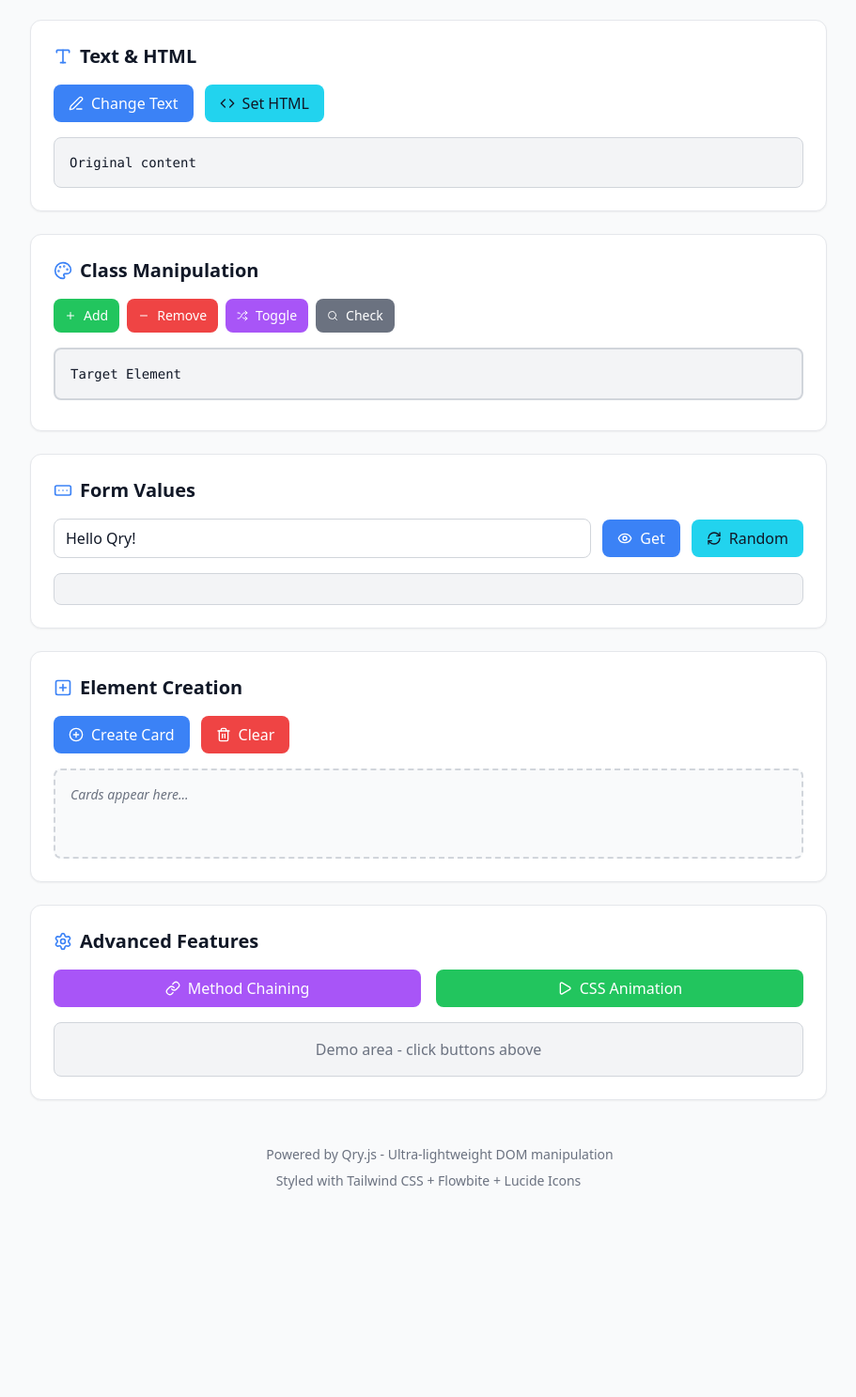
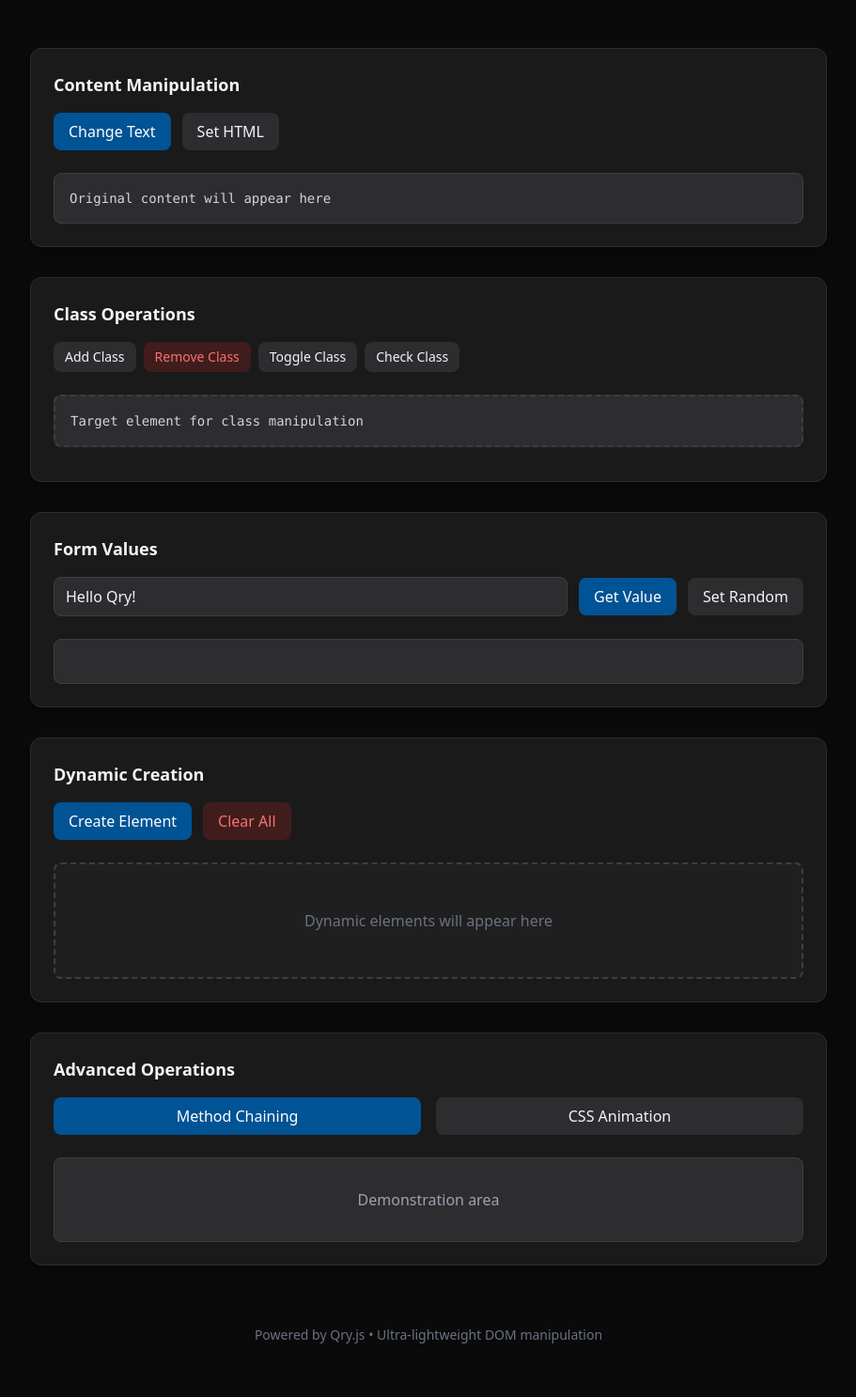
Before and after one commit to Bloechle/Qry, a website: page index.html in a window 1280 px wide. Shown: the part 145-1632 px from the top of the page at 94% size, without its empty margins (184-1095 px from the left). Before the commit the page ends 1460 px from the top, so only its background shows below. Drawn offline with nearby package versions, Linux system fonts and the light colour scheme.

Commit message:
Qry is born

```diff
--- a/index.html
+++ b/index.html
@@ -3,7 +3,7 @@
 <head>
     <meta charset="UTF-8">
     <meta name="viewport" content="width=device-width, initial-scale=1.0">
-    <title>Qry.js Test - Modern</title>
+    <title>Qry.js</title>
 
     <!-- Tailwind CSS -->
     <script src="https://cdn.tailwindcss.com"></script>
@@ -12,9 +12,14 @@
             theme: {
                 extend: {
                     colors: {
-                        primary: "#3b82f6",
-                        secondary: "#64748b",
-                        accent: "#22d3ee"
+                        unifr: "#005395",
+                        dark: {
+                            100: "#0a0a0b",
+                            200: "#1a1a1b",
+                            300: "#2d2d30",
+                            400: "#3e3e42",
+                            500: "#52525b"
+                        }
                     }
                 }
             }
@@ -24,177 +29,146 @@
     <style type="text/tailwindcss">
         @layer components {
             .btn {
-                @apply inline-flex items-center gap-2 px-4 py-2 text-white rounded-lg transition-colors focus:ring-2 focus:ring-offset-2;
+                @apply inline-flex items-center gap-2 px-4 py-2 rounded-lg transition-all duration-200 font-medium;
             }
-            .btn-primary { @apply bg-primary hover:bg-blue-600 focus:ring-blue-500; }
-            .btn-accent { @apply bg-accent text-gray-900 hover:bg-cyan-400 focus:ring-cyan-500; }
-            .btn-success { @apply bg-green-500 hover:bg-green-600 focus:ring-green-500; }
-            .btn-danger { @apply bg-red-500 hover:bg-red-600 focus:ring-red-500; }
-            .btn-purple { @apply bg-purple-500 hover:bg-purple-600 focus:ring-purple-500; }
-            .btn-gray { @apply bg-gray-500 hover:bg-gray-600 focus:ring-gray-500; }
-            .btn-sm { @apply px-3 py-2 text-sm; }
+            .btn-primary {
+                @apply bg-unifr hover:bg-unifr/90 text-white focus:ring-2 focus:ring-unifr/50 focus:ring-offset-2 focus:ring-offset-dark-100;
+            }
+            .btn-secondary {
+                @apply bg-dark-300 hover:bg-dark-400 text-gray-100 focus:ring-2 focus:ring-gray-500/50 focus:ring-offset-2 focus:ring-offset-dark-100;
+            }
+            .btn-danger {
+                @apply bg-red-600/20 hover:bg-red-600/30 text-red-400 focus:ring-2 focus:ring-red-500/50 focus:ring-offset-2 focus:ring-offset-dark-100;
+            }
+            .btn-sm { @apply px-3 py-1.5 text-sm; }
 
-            .card { @apply bg-white rounded-xl shadow-sm p-6 border border-gray-200; }
-            .section-header { @apply flex items-center gap-2 mb-4; }
-            .section-title { @apply text-xl font-semibold; }
-            .output { @apply bg-gray-100 border border-gray-300 rounded-lg p-4 font-mono text-sm; }
-            .input { @apply px-3 py-2 border border-gray-300 rounded-lg focus:ring-2 focus:ring-primary focus:border-transparent; }
+            .card {
+                @apply bg-dark-200 border border-dark-300 rounded-xl p-6 shadow-lg;
+            }
+            .section-title {
+                @apply text-lg font-semibold text-gray-100 mb-4;
+            }
+            .output {
+                @apply bg-dark-300 border border-dark-400 rounded-lg p-4 font-mono text-sm text-gray-300;
+            }
+            .input {
+                @apply px-3 py-2 bg-dark-300 border border-dark-400 rounded-lg text-gray-100 placeholder-gray-500 focus:ring-2 focus:ring-unifr/50 focus:border-unifr/50 focus:ring-offset-0;
+            }
         }
     </style>
-
-    <!-- Flowbite -->
-    <script defer src="https://cdn.jsdelivr.net/npm/flowbite@2.5.2/dist/flowbite.min.js"></script>
 
     <!-- Lucide Icons -->
     <script defer src="https://unpkg.com/lucide@latest/dist/umd/lucide.js"></script>
 </head>
-<body class="bg-gray-50 text-gray-900 min-h-screen">
-<div class="max-w-4xl mx-auto p-6 space-y-6">
+<body class="bg-dark-100 text-gray-100 min-h-screen antialiased">
+<div class="max-w-4xl mx-auto p-6 space-y-8">
 
     <!-- Header -->
-    <header class="text-center card">
-        <div class="flex items-center justify-center gap-3 mb-2">
-            <i data-lucide="zap" class="w-8 h-8 text-accent"></i>
-            <h1 class="text-3xl font-bold text-primary">Qry.js Test</h1>
-        </div>
-        <p class="text-gray-600">Ultra-lightweight DOM manipulation with modern styling</p>
+    <header class="text-center py-8">
+        <h1 class="text-4xl font-light text-gray-100 mb-2">Qry.js</h1>
+        <p class="text-gray-400 text-lg">Ultra-lightweight DOM manipulation</p>
     </header>
 
-    <!-- Text & HTML Section -->
+    <!-- Content & HTML -->
     <section class="card">
-        <div class="section-header">
-            <i data-lucide="type" class="w-5 h-5 text-primary"></i>
-            <h3 class="section-title">Text & HTML</h3>
-        </div>
+        <h2 class="section-title">Content Manipulation</h2>
 
-        <div class="flex gap-3 mb-4 flex-wrap">
+        <div class="flex gap-3 mb-6">
             <button id="btn-text" class="btn btn-primary">
-                <i data-lucide="edit-3" class="w-4 h-4"></i>
                 Change Text
             </button>
-            <button id="btn-html" class="btn btn-accent">
-                <i data-lucide="code" class="w-4 h-4"></i>
+            <button id="btn-html" class="btn btn-secondary">
                 Set HTML
             </button>
         </div>
 
         <div id="output" class="output">
-            Original content
+            Original content will appear here
         </div>
     </section>
 
-    <!-- Classes Section -->
+    <!-- Class Management -->
     <section class="card">
-        <div class="section-header">
-            <i data-lucide="palette" class="w-5 h-5 text-primary"></i>
-            <h3 class="section-title">Class Manipulation</h3>
-        </div>
+        <h2 class="section-title">Class Operations</h2>
 
-        <div class="flex gap-2 mb-4 flex-wrap">
-            <button id="btn-add" class="btn btn-success btn-sm">
-                <i data-lucide="plus" class="w-3 h-3"></i>
-                Add
+        <div class="flex gap-2 mb-6 flex-wrap">
+            <button id="btn-add" class="btn btn-secondary btn-sm">
+                Add Class
             </button>
             <button id="btn-remove" class="btn btn-danger btn-sm">
-                <i data-lucide="minus" class="w-3 h-3"></i>
-                Remove
+                Remove Class
             </button>
-            <button id="btn-toggle" class="btn btn-purple btn-sm">
-                <i data-lucide="shuffle" class="w-3 h-3"></i>
-                Toggle
+            <button id="btn-toggle" class="btn btn-secondary btn-sm">
+                Toggle Class
             </button>
-            <button id="btn-check" class="btn btn-gray btn-sm">
-                <i data-lucide="search" class="w-3 h-3"></i>
-                Check
+            <button id="btn-check" class="btn btn-secondary btn-sm">
+                Check Class
             </button>
         </div>
 
-        <div id="target" class="output border-2 transition-all duration-200">
-            Target Element
+        <div id="target" class="output border-2 border-dashed transition-all duration-300">
+            Target element for class manipulation
         </div>
 
-        <div id="class-status" class="mt-2 text-sm text-gray-600 font-mono"></div>
+        <div id="class-status" class="mt-3 text-sm text-gray-500 font-mono"></div>
     </section>
 
-    <!-- Form Values Section -->
+    <!-- Form Handling -->
     <section class="card">
-        <div class="section-header">
-            <i data-lucide="form-input" class="w-5 h-5 text-primary"></i>
-            <h3 class="section-title">Form Values</h3>
-        </div>
+        <h2 class="section-title">Form Values</h2>
 
-        <div class="flex gap-3 items-center mb-4 flex-wrap">
-            <input id="input" type="text" value="Hello Qry!" class="input flex-1 min-w-0">
+        <div class="flex gap-3 items-center mb-6">
+            <input id="input" type="text" value="Hello Qry!" class="input flex-1">
             <button id="btn-get" class="btn btn-primary">
-                <i data-lucide="eye" class="w-4 h-4"></i>
-                Get
+                Get Value
             </button>
-            <button id="btn-set" class="btn btn-accent">
-                <i data-lucide="refresh-cw" class="w-4 h-4"></i>
-                Random
+            <button id="btn-set" class="btn btn-secondary">
+                Set Random
             </button>
         </div>
 
-        <div id="value-out" class="output min-h-[2rem]"></div>
+        <div id="value-out" class="output min-h-[3rem] flex items-center"></div>
     </section>
 
-    <!-- Element Creation Section -->
+    <!-- Element Creation -->
     <section class="card">
-        <div class="section-header">
-            <i data-lucide="plus-square" class="w-5 h-5 text-primary"></i>
-            <h3 class="section-title">Element Creation</h3>
-        </div>
+        <h2 class="section-title">Dynamic Creation</h2>
 
-        <div class="flex gap-3 mb-4 flex-wrap">
+        <div class="flex gap-3 mb-6">
             <button id="btn-create" class="btn btn-primary">
-                <i data-lucide="plus-circle" class="w-4 h-4"></i>
-                Create Card
+                Create Element
             </button>
             <button id="btn-clear" class="btn btn-danger">
-                <i data-lucide="trash-2" class="w-4 h-4"></i>
-                Clear
+                Clear All
             </button>
         </div>
 
-        <div id="container" class="min-h-24 p-4 border-2 border-dashed border-gray-300 rounded-lg bg-gray-50 space-y-2">
-            <div class="text-gray-500 text-sm italic">Cards appear here...</div>
+        <div id="container" class="min-h-24 p-4 border-2 border-dashed border-dark-400 rounded-lg bg-dark-300/30 space-y-2">
+            <div class="text-gray-500 text-center py-8">Dynamic elements will appear here</div>
         </div>
     </section>
 
     <!-- Advanced Features -->
     <section class="card">
-        <div class="section-header">
-            <i data-lucide="settings" class="w-5 h-5 text-primary"></i>
-            <h3 class="section-title">Advanced Features</h3>
+        <h2 class="section-title">Advanced Operations</h2>
+
+        <div class="grid grid-cols-1 md:grid-cols-2 gap-4 mb-6">
+            <button id="btn-chain" class="btn btn-primary justify-center">
+                Method Chaining
+            </button>
+            <button id="btn-animate" class="btn btn-secondary justify-center">
+                CSS Animation
+            </button>
         </div>
 
-        <div class="grid grid-cols-1 md:grid-cols-2 gap-4">
-            <div>
-                <button id="btn-chain" class="btn btn-purple w-full justify-center">
-                    <i data-lucide="link" class="w-4 h-4"></i>
-                    Method Chaining
-                </button>
-            </div>
-            <div>
-                <button id="btn-animate" class="btn btn-success w-full justify-center">
-                    <i data-lucide="play" class="w-4 h-4"></i>
-                    CSS Animation
-                </button>
-            </div>
-        </div>
-
-        <div id="demo-area" class="mt-4 p-4 bg-gray-100 rounded-lg border border-gray-300 text-center">
-            <div class="text-gray-500">Demo area - click buttons above</div>
+        <div id="demo-area" class="p-8 bg-dark-300 rounded-lg border border-dark-400 text-center">
+            <div class="text-gray-400">Demonstration area</div>
         </div>
     </section>
 
     <!-- Footer -->
-    <footer class="text-center py-6 text-gray-500 text-sm">
-        <div class="flex items-center justify-center gap-2 mb-2">
-            <i data-lucide="github" class="w-4 h-4"></i>
-            <span>Powered by Qry.js - Ultra-lightweight DOM manipulation</span>
-        </div>
-        <div>Styled with Tailwind CSS + Flowbite + Lucide Icons</div>
+    <footer class="text-center py-8 text-gray-500 text-sm">
+        <p>Powered by Qry.js • Ultra-lightweight DOM manipulation</p>
     </footer>
 </div>
 
@@ -203,97 +177,100 @@
 
     let count = 0;
 
-    // Initialize icons when DOM is ready
+    // Initialize
     $.ready(() => {
-        // Initialize Lucide icons
         if (window.lucide) {
             window.lucide.createIcons();
         }
     });
 
-    // Text & HTML tests
+    // Content tests
     $('#btn-text').click(() =>
-        $('#output').text('Text changed at ' + new Date().toLocaleTimeString())
+        $('#output').text('Text updated at ' + new Date().toLocaleTimeString())
     );
 
     $('#btn-html').click(() =>
-        $('#output').html('<strong class="text-green-600">HTML</strong> with <em class="text-blue-600">formatting</em>')
+        $('#output').html('<strong class="text-unifr">Formatted HTML</strong> with <em class="text-gray-300">styling</em>')
     );
 
-    // Class tests - with visual feedback
+    // Class operations
     $('#btn-add').click(() => {
-        $('#target').cls('+bg-yellow-200 +border-yellow-400');
-        $('#class-status').text('Added highlight classes using cls("+bg-yellow-200 +border-yellow-400")');
+        $('#target').cls('+border-unifr +bg-unifr/10');
+        $('#class-status').text('Added: border-unifr, bg-unifr/10');
     });
 
     $('#btn-remove').click(() => {
-        $('#target').cls('-bg-yellow-200 -border-yellow-400');
-        $('#class-status').text('Removed highlight classes using cls("-bg-yellow-200 -border-yellow-400")');
+        $('#target').cls('-border-unifr -bg-unifr/10');
+        $('#class-status').text('Removed: border-unifr, bg-unifr/10');
     });
 
     $('#btn-toggle').click(() => {
-        $('#target').cls('~bg-yellow-200 ~border-yellow-400');
-        $('#class-status').text('Toggled highlight classes using cls("~bg-yellow-200 ~border-yellow-400")');
+        $('#target').cls('~border-unifr ~bg-unifr/10');
+        $('#class-status').text('Toggled: border-unifr, bg-unifr/10');
     });
 
     $('#btn-check').click(() => {
-        const hasClass = $('#target').cls('?bg-yellow-200');
-        $('#class-status').text(`Element has highlight: ${hasClass} (checked with cls("?bg-yellow-200"))`);
+        const hasClass = $('#target').cls('?border-unifr');
+        $('#class-status').text(`Has border-unifr: ${hasClass}`);
     });
 
-    // Form tests
+    // Form operations
     $('#btn-get').click(() =>
-        $('#value-out').text('Current value: "' + $('#input').val() + '"')
+        $('#value-out').text('Current: "' + $('#input').val() + '"')
     );
 
     $('#btn-set').click(() => {
-        const random = 'Random: ' + Math.floor(Math.random() * 1000);
+        const random = 'Value: ' + Math.floor(Math.random() * 1000);
         $('#input').val(random);
         $('#value-out').text('Set to: "' + random + '"');
     });
 
-    // Element creation tests
+    // Element creation
     $('#btn-create').click(() => {
         const card = $.create('div', {
-            text: `Card ${++count} - Created at ${new Date().toLocaleTimeString()}`,
-            class: 'bg-white border border-gray-200 rounded-lg p-3 shadow-sm'
+            text: `Element ${++count} • ${new Date().toLocaleTimeString()}`,
+            class: 'bg-dark-200 border border-dark-400 rounded-lg p-4 text-gray-300 shadow-sm'
         });
         $('#container').append(card);
     });
 
     $('#btn-clear').click(() => {
-        $('#container').html('<div class="text-gray-500 text-sm italic">Cards appear here...</div>');
+        $('#container').html('<div class="text-gray-500 text-center py-8">Dynamic elements will appear here</div>');
         count = 0;
     });
 
     // Advanced features
     $('#btn-chain').click(() => {
         $('#demo-area')
-            .html('<div class="font-bold text-primary">Method chaining demo!</div>')
-            .cls('+bg-blue-50 +border-blue-200')
-            .css({ transform: 'scale(1.05)', transition: 'all 0.3s ease' });
+            .html('<div class="font-semibold text-unifr">Method chaining demonstration</div>')
+            .css({
+                transform: 'scale(1.02)',
+                transition: 'all 0.3s ease',
+                backgroundColor: 'rgba(0, 83, 149, 0.1)'
+            });
 
         setTimeout(() => {
             $('#demo-area')
-                .cls('-bg-blue-50 -border-blue-200')
-                .css({ transform: '', transition: '' });
+                .css({ transform: '', backgroundColor: '' })
+                .html('<div class="text-gray-400">Demonstration area</div>');
         }, 2000);
     });
 
     $('#btn-animate').click(() => {
         $('#demo-area')
-            .html('<div class="animate-bounce text-green-600 font-bold">CSS Animation with Tailwind!</div>')
-            .cls('+bg-green-50 +border-green-200');
+            .html('<div class="text-gray-300 font-medium">CSS Animation Active</div>')
+            .css({
+                animation: 'pulse 1s ease-in-out infinite',
+                backgroundColor: 'rgba(34, 197, 94, 0.1)'
+            });
 
         setTimeout(() => {
             $('#demo-area')
-                .html('<div class="text-gray-500">Demo area - click buttons above</div>')
-                .cls('-bg-green-50 -border-green-200');
+                .css({ animation: '', backgroundColor: '' })
+                .html('<div class="text-gray-400">Demonstration area</div>');
         }, 3000);
     });
 
-    console.log('Qry.js modern test page loaded!');
-    console.log('Available methods:', Object.getOwnPropertyNames($('#output').__proto__));
 </script>
 </body>
 </html>
```
Also changed, not shown: package.json (+12 -4 lines).
